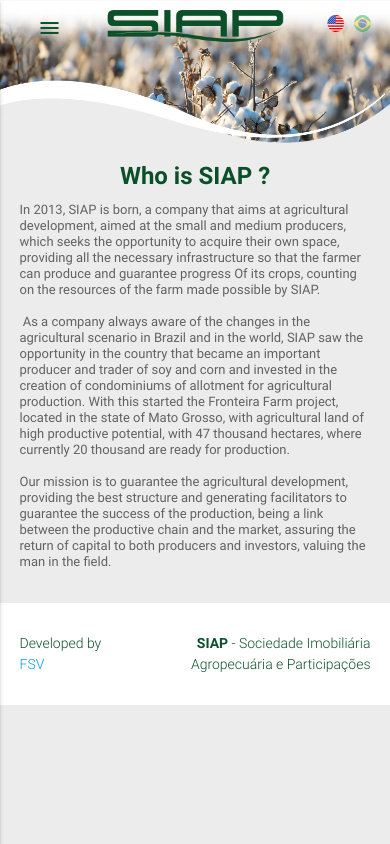
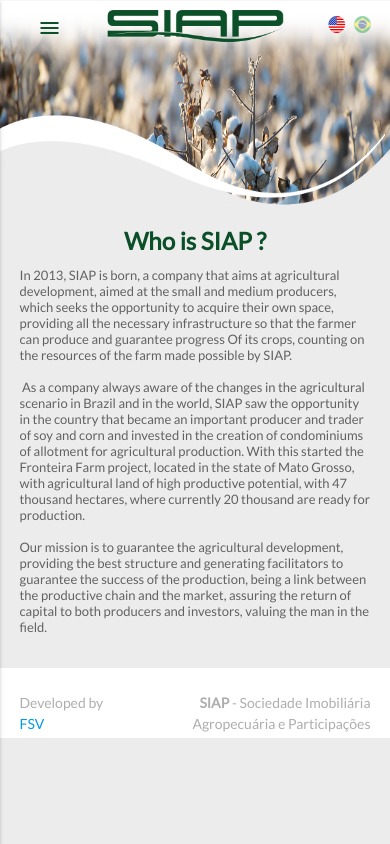
Before and after one commit to MarcioGimenez/Site-Siap, a PHP site: page /about.php in a window 390 px wide. Run offline with PHP 8.4, Linux system fonts and the light colour scheme; some libraries are stand-ins or nearby versions.

Commit message:
Correções

```diff
--- a/about.php
+++ b/about.php
@@ -7,6 +7,7 @@
 
         <!-- CSS  -->
         <link href="https://fonts.googleapis.com/icon?family=Material+Icons" rel="stylesheet">
+        <link href="https://fonts.googleapis.com/css?family=Lato" rel="stylesheet">
         <link href="https://siapagro.com/css/materialize.css" type="text/css" rel="stylesheet" media="screen,projection"/>
         <link href="https://siapagro.com/css/style.css" type="text/css" rel="stylesheet" media="screen,projection"/>
         <link href="https://siapagro.com/css/screen.css" type="text/css" rel="stylesheet" media="screen,projection"/>
--- a/contact.php
+++ b/contact.php
@@ -7,6 +7,7 @@
 
         <!-- CSS  -->
         <link href="https://fonts.googleapis.com/icon?family=Material+Icons" rel="stylesheet">
+        <link href="https://fonts.googleapis.com/css?family=Lato" rel="stylesheet">
         <link href="https://siapagro.com/css/materialize.css" type="text/css" rel="stylesheet" media="screen,projection"/>
         <link href="https://siapagro.com/css/style.css" type="text/css" rel="stylesheet" media="screen,projection"/>
         <link href="https://siapagro.com/css/screen.css" type="text/css" rel="stylesheet" media="screen,projection"/>
--- a/contato.php
+++ b/contato.php
@@ -7,7 +7,7 @@
 
         <!-- CSS  -->
         <link href="https://fonts.googleapis.com/icon?family=Material+Icons" rel="stylesheet">
-        <link href='http://fonts.googleapis.com/css?family=Lato&subset=latin,latin-ext' rel='stylesheet' type='text/css'>
+        <link href="https://fonts.googleapis.com/css?family=Lato" rel="stylesheet">
         <link href="https://siapagro.com/css/materialize.css" type="text/css" rel="stylesheet" media="screen,projection"/>
         <link href="https://siapagro.com/css/style.css" type="text/css" rel="stylesheet" media="screen,projection"/>
         <link href="https://siapagro.com/css/screen.css" type="text/css" rel="stylesheet" media="screen,projection"/>
--- a/css/screen.css
+++ b/css/screen.css
@@ -10,6 +10,15 @@
     }
     #sobre-fazenda{
         background-color: #36473d !important;
+    }
+    #contato-banner{
+        background-image: url('https://siapagro.com/img/topo03-mobile.png');
+    }
+    #quem-somos-banner{
+        background-image: url('https://siapagro.com/img/topo02-mobile.png');
+    }
+    #sobre-banner{
+        background-image: url('https://siapagro.com/img/topo03-mobile.png');
     }
 
 }
@@ -27,13 +36,13 @@
 }
 @media screen and (min-width: 300px) and (max-width: 700px) {
     #sobre-banner{
-        height: 150px;
+        height: 215px;
     }
     #quem-somos-banner{
-        height: 150px;
+        height: 215px;
     }
     #contato-banner{
-        height: 150px;
+        height: 215px;
     }
     .txt-header{
         height: 280px;
--- a/css/style.css
+++ b/css/style.css
@@ -2,7 +2,9 @@
 /**
 
 */
-
+html{
+    font-family: 'Lato', sans-serif;
+}
 .logo{
     margin-top:10px;
 }
@@ -240,7 +242,9 @@
     margin-left: -9px;
 }
 .by-txt{
-    color: #0d512b;
+    color: #AEAEAE;
+    margin-bottom: -30px;
+    margin-top: -10px;
 }
 #foto-fazenda-home{
     width: 100%;
--- a/index.php
+++ b/index.php
@@ -7,6 +7,7 @@
 
         <!-- CSS  -->
         <link href="https://fonts.googleapis.com/icon?family=Material+Icons" rel="stylesheet">
+        <link href="https://fonts.googleapis.com/css?family=Lato" rel="stylesheet">
         <link href="https://siapagro.com/css/materialize.css" type="text/css" rel="stylesheet" media="screen,projection"/>
         <link href="https://siapagro.com/css/style.css" type="text/css" rel="stylesheet" media="screen,projection"/>
         <link href="https://siapagro.com/css/screen.css" type="text/css" rel="stylesheet" media="screen,projection"/>
@@ -17,6 +18,7 @@
 
         <script src="https://siapagro.com/dist/photoswipe.min.js?v=4.1.1-1.0.4"></script>
         <script src="https://siapagro.com/dist/photoswipe-ui-default.min.js?v=4.1.1-1.0.4"></script>
+
     </head>
     <body>
 
@@ -378,7 +380,7 @@
                 <div class="container by-txt">
                     <div class="row">
                         <div class="col s4">
-                            Developed by <a href="">FlavioShu</a>
+                            <a href=""><img src="img/logo-flavioshu.jpg" class="responsive-img"/></a>
                         </div>
                         <div class="col s8 right-align">
                             © 2017 - SIAP
--- a/index_en.php
+++ b/index_en.php
@@ -7,6 +7,7 @@
 
         <!-- CSS  -->
         <link href="https://fonts.googleapis.com/icon?family=Material+Icons" rel="stylesheet">
+        <link href="https://fonts.googleapis.com/css?family=Lato" rel="stylesheet">
         <link href="https://siapagro.com/css/materialize.css" type="text/css" rel="stylesheet" media="screen,projection"/>
         <link href="https://siapagro.com/css/style.css" type="text/css" rel="stylesheet" media="screen,projection"/>
         <link href="https://siapagro.com/css/screen.css" type="text/css" rel="stylesheet" media="screen,projection"/>
--- a/quem_somos.php
+++ b/quem_somos.php
@@ -7,6 +7,7 @@
 
         <!-- CSS  -->
         <link href="https://fonts.googleapis.com/icon?family=Material+Icons" rel="stylesheet">
+        <link href="https://fonts.googleapis.com/css?family=Lato" rel="stylesheet">
         <link href="https://siapagro.com/css/materialize.css" type="text/css" rel="stylesheet" media="screen,projection"/>
         <link href="https://siapagro.com/css/style.css" type="text/css" rel="stylesheet" media="screen,projection"/>
         <link href="https://siapagro.com/css/screen.css" type="text/css" rel="stylesheet" media="screen,projection"/>
--- a/sobre.php
+++ b/sobre.php
@@ -7,6 +7,7 @@
 
         <!-- CSS  -->
         <link href="https://fonts.googleapis.com/icon?family=Material+Icons" rel="stylesheet">
+        <link href="https://fonts.googleapis.com/css?family=Lato" rel="stylesheet">
         <link href="https://siapagro.com/css/materialize.css" type="text/css" rel="stylesheet" media="screen,projection"/>
         <link href="https://siapagro.com/css/style.css" type="text/css" rel="stylesheet" media="screen,projection"/>
         <link href="https://siapagro.com/css/screen.css" type="text/css" rel="stylesheet" media="screen,projection"/>
--- a/who_we_are.php
+++ b/who_we_are.php
@@ -7,6 +7,7 @@
 
         <!-- CSS  -->
         <link href="https://fonts.googleapis.com/icon?family=Material+Icons" rel="stylesheet">
+        <link href="https://fonts.googleapis.com/css?family=Lato" rel="stylesheet">
         <link href="https://siapagro.com/css/materialize.css" type="text/css" rel="stylesheet" media="screen,projection"/>
         <link href="https://siapagro.com/css/style.css" type="text/css" rel="stylesheet" media="screen,projection"/>
         <link href="https://siapagro.com/css/screen.css" type="text/css" rel="stylesheet" media="screen,projection"/>
```
Also changed, not shown: img/logo-flavioshu.jpg (added), img/mapa-solo.png, img/mapa-solo_old.png (added), img/topo01-mobile.png, img/topo02-mobile.png, img/topo03-mobile.png.
